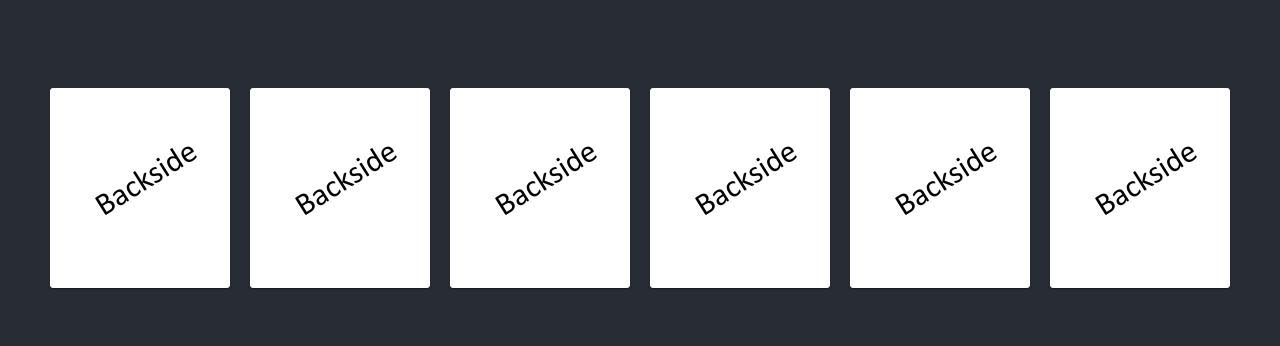
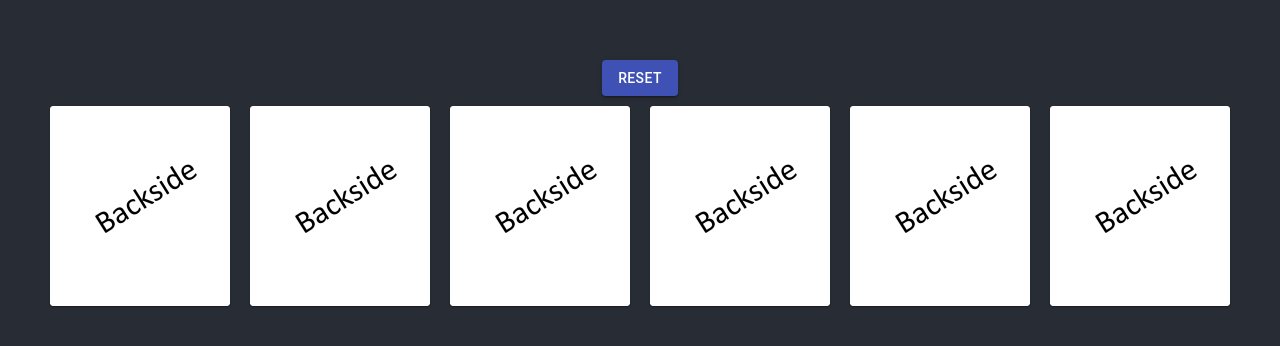
Before and after one commit to LeniKoehler/react-memory, a React (Create React App) app in the folder memo/: page / in a window 1280 px wide. Shown: the part 212-558 px from the top of the page. Built offline with nearby package versions, Linux system fonts and the light colour scheme.

Commit message:
feat(mischfunktion and reset): added mischfunktion and reset

```diff
--- a/memo/src/App.js
+++ b/memo/src/App.js
@@ -1,21 +1,28 @@
-import { useState } from 'react';
-import './App.css';
-import MemCard from './components/MemCard.js';
-import reactImageLogo from './img/logo-og.png';
-import angular from './img/angular.svg';
+import { useState } from "react";
+import "./App.css";
+import MemGame from "./components/MemGame.js";
+import Button from "@material-ui/core/Button";
 
 function App() {
-  const [refresh, setRefresh] = useState(false)
+  const [reset, setReset] = useState(false);
+
   return (
     <div className="App">
       <header className="App-header">
-        <div className="cardContainer">
-          <div className="card" > <MemCard refresh={refresh} setRefresh={setRefresh} status={{ id: 1, pairFound: false, revealed: false, image: reactImageLogo }} ></MemCard></div>
-          <div className="card" > <MemCard refresh={refresh} setRefresh={setRefresh} status={{ id: 2, pairFound: false, revealed: false, image: reactImageLogo }} ></MemCard></div>
-          <div className="card" > <MemCard refresh={refresh} setRefresh={setRefresh} status={{ id: 3, pairFound: false, revealed: false, image: reactImageLogo }} ></MemCard></div>
-          <div className="card" > <MemCard refresh={refresh} setRefresh={setRefresh} status={{ id: 4, pairFound: false, revealed: false, image: reactImageLogo }} ></MemCard></div>
-          <div className="card" > <MemCard refresh={refresh} setRefresh={setRefresh} status={{ id: 5, pairFound: false, revealed: false, image: angular }} ></MemCard></div>
-          <div className="card" > <MemCard refresh={refresh} setRefresh={setRefresh} status={{ id: 6, pairFound: false, revealed: false, image: angular }} ></MemCard></div>
+        <Button
+          variant="contained"
+          color="primary"
+          onClick={() => {
+            setReset(true);
+            setTimeout(() => {
+              setReset(false);
+            }, 5);
+          }}
+        >
+          Reset
+        </Button>
+        <div className="MemGame">
+          {!reset ? <MemGame /> : <div>Resetting!</div>}
         </div>
       </header>
     </div>
--- /dev/null
+++ b/memo/src/components/MemGame.js
@@ -0,0 +1,59 @@
+import { useState, useEffect } from 'react';
+import MemCard from './MemCard.js';
+import reactImageLogo from '../img/logo-react.png';
+import angular from '../img/angular.svg';
+import node from '../img/logo-node.png';
+
+export default function MemGame (props){
+    const [refresh, setRefresh] = useState(false)
+    const [game, setGame] = useState([]) //--> ?
+
+    const images = [
+        reactImageLogo,
+        angular,
+        node
+    ]
+
+    useEffect (() => {
+        const newGame = [];
+        for (let i = 0; i < 3; i++) {
+
+            const firstCard =  {
+                id: 2*i,
+                pairFound: false,
+                revealed: false,
+                image: images[i]
+            }
+
+            const secondCard = {
+                id: 2*i + 1,
+                pairFound: false,
+                revealed: false,
+                image: images[i]
+            }
+
+            newGame.push(firstCard);
+            newGame.push(secondCard);
+
+        }
+
+        const shuffledGame = newGame.sort(() => Math.random() - 0.5);
+        setGame(shuffledGame);
+
+    }, [])
+
+
+    return (
+        <div className="cardContainer">
+            {game.map((card,index) => (
+                <div className="card" key={index}>
+                    <MemCard
+                        refresh={refresh}
+                        setRefresh={setRefresh}
+                        status = {card}
+                    />
+                </div>
+            ))}
+        </div>
+    );
+}
```
Also changed, not shown: memo/src/img/logo-node.png (added), memo/src/img/logo-react.png (renamed from memo/src/img/logo-og.png).
